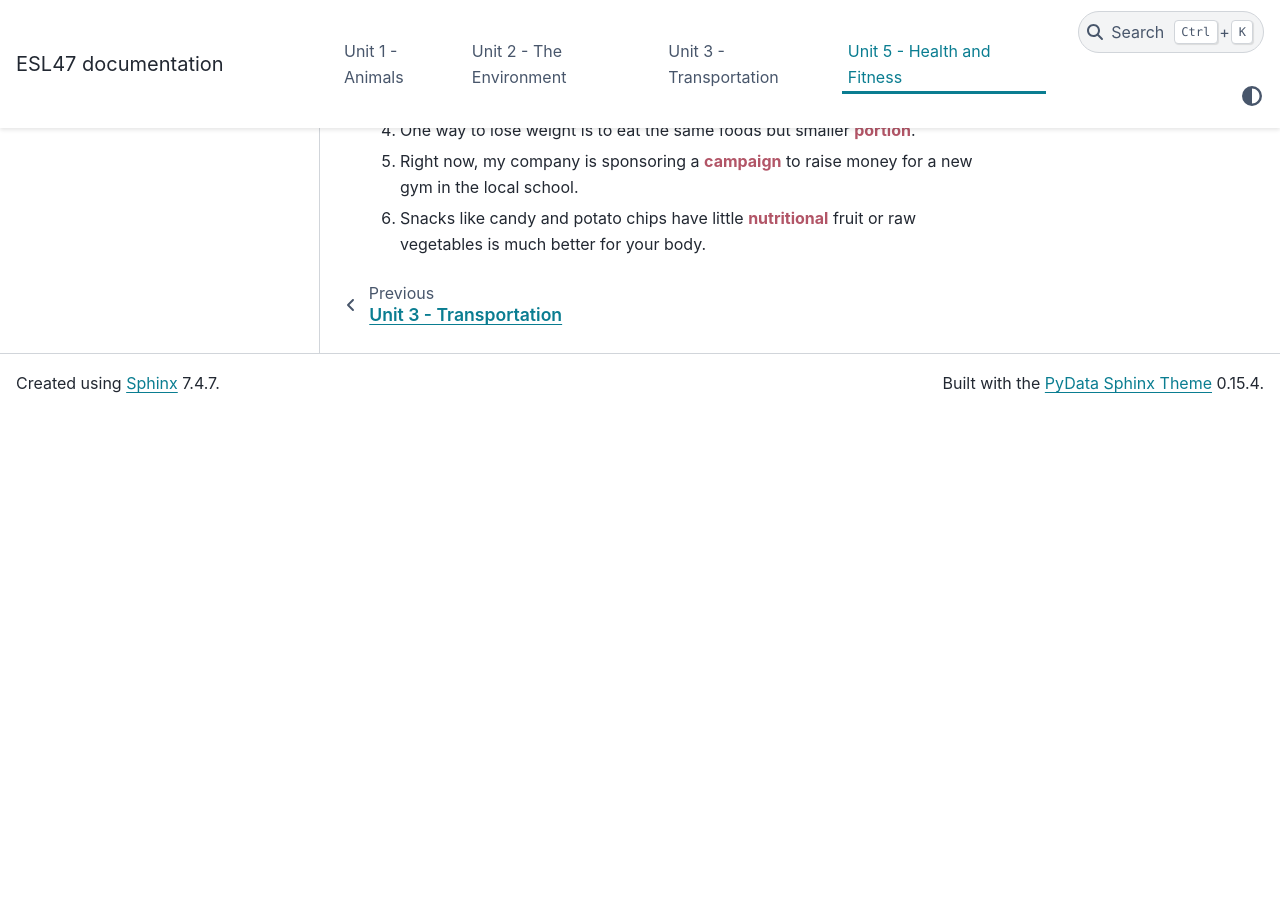
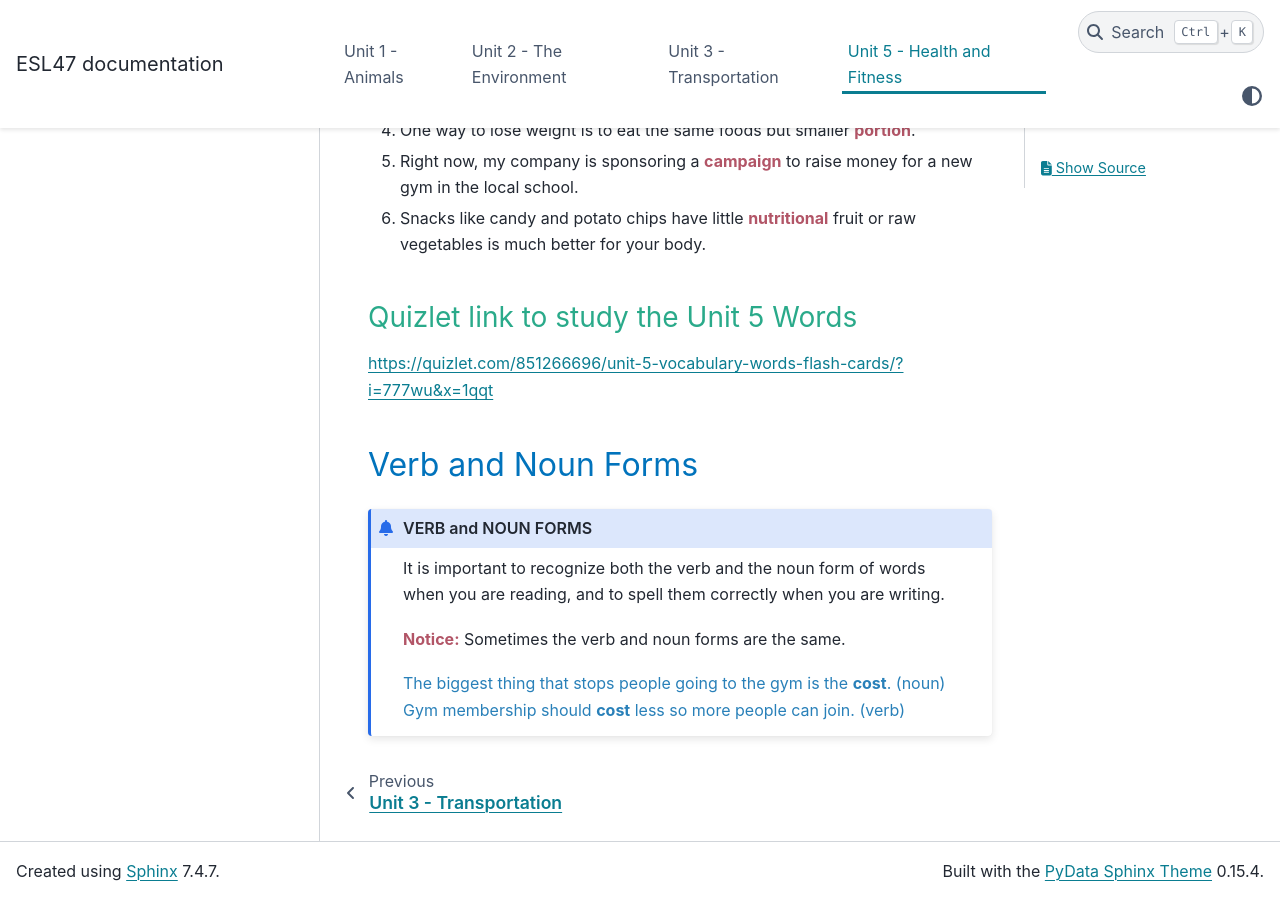
Before and after one commit to vpa24/ESL-47---Intermediate-Low-Integrated-Reading-Writing, a Sphinx documentation site: the page built from docs/source/unit5.md, in a window 1280 px wide and 900 px high, scrolled down 1685 px. Built offline with Sphinx 7.4.7 and the PyData theme 0.15.4, drawn with Linux system fonts in a browser that asks for light colours; before the commit the page ends 2097 px from its top, so only the background shows below that; some of the changed text lies outside the part shown.

Commit message:
update unit5 ntoes

`````diff
--- a/docs/source/unit5.md
+++ b/docs/source/unit5.md
@@ -46,3 +46,23 @@
 4. One way to lose weight is to eat the same foods but smaller **portion**.
 5. Right now, my company is sponsoring a **campaign** to raise money for a new gym in the local school.
 6. Snacks like candy and potato chips have little **nutritional** fruit or raw vegetables is much better for your body.
+
+### Quizlet link to study the Unit 5 Words
+
+[https://quizlet.com/851266696/unit-5-vocabulary-words-flash-cards/?i=777wu&x=1qqt](https://quizlet.com/851266696/unit-5-vocabulary-words-flash-cards/?i=777wu&x=1qqt)
+
+## Verb and Noun Forms
+
+````{admonition} VERB and NOUN FORMS
+
+It is important to recognize both the verb and the noun form of words when you are reading, and to spell them correctly when you are writing.
+
+**Notice:** Sometimes the verb and noun forms are the same.
+
+
+
+```{raw} html
+<div class="color-blue">The biggest thing that stops people going to the gym is the <b>cost</b>. (noun)</div>
+<div class="color-blue">Gym membership should <b>cost</b> less so more people can join. (verb)</div>
+```
+````
`````
Also changed, not shown: docs/source/_static/css/custom.css (line endings or trailing spaces).
